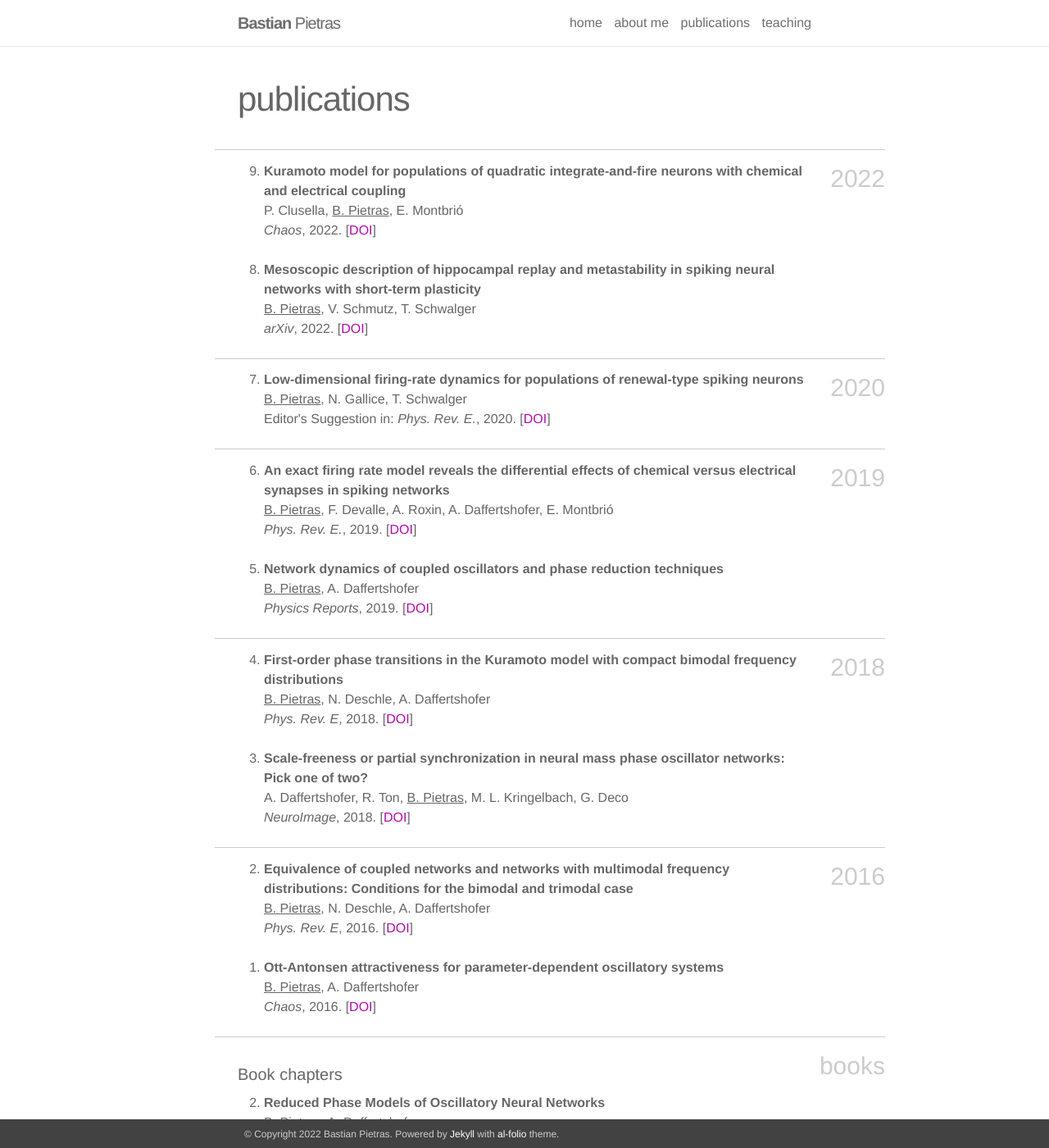
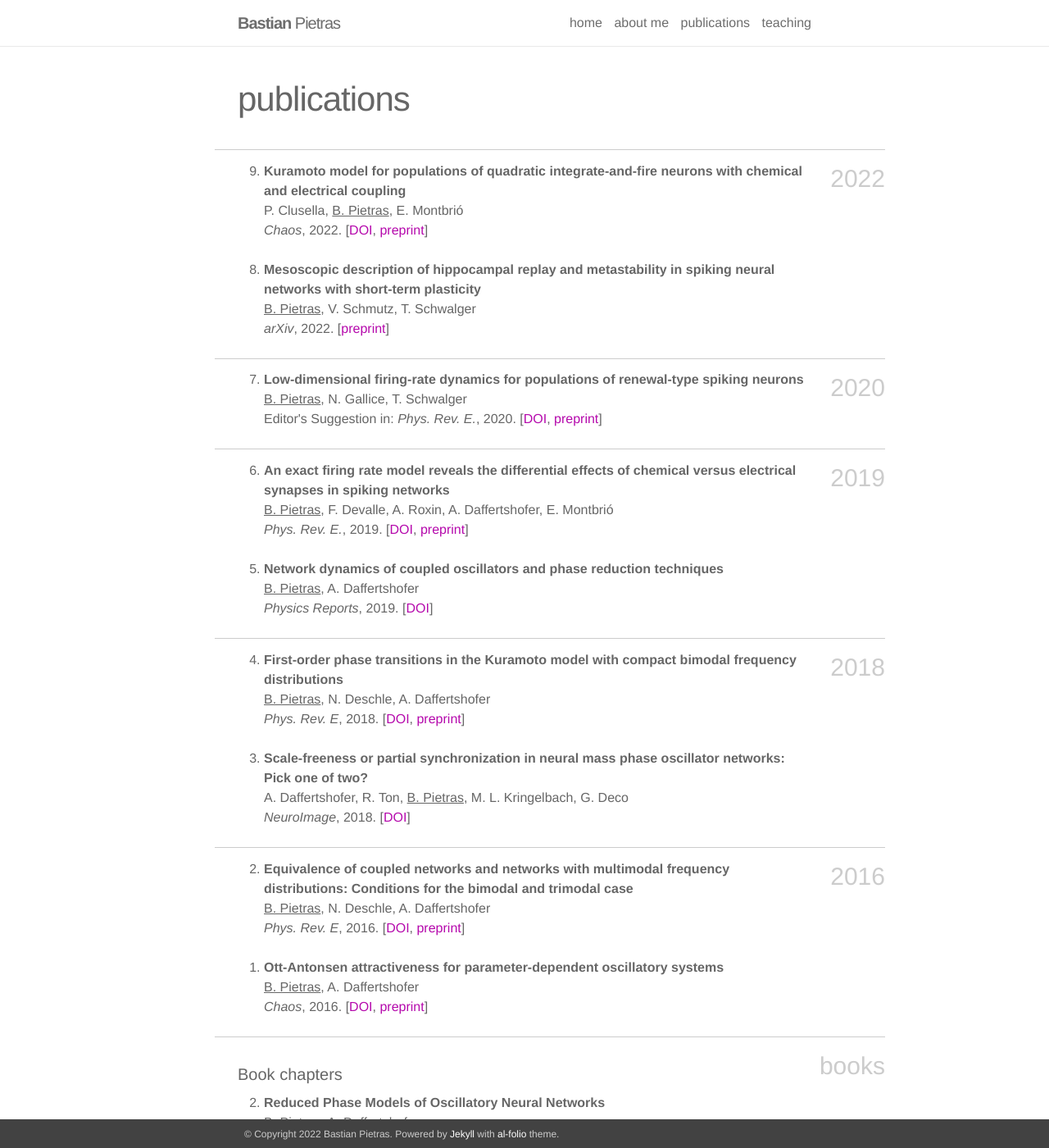
Before and after one commit to BastianPietras/bastianpietras.github.io, a Jekyll site: the page built from _pages/publications.md, in a window 1280 px wide and 1400 px high. Shown: the whole window at 82% size. Built offline with Jekyll 4.4.1, drawn with Linux system fonts in a browser that asks for light colours.

Commit message:
Update publications.md

```diff
--- a/_pages/publications.md
+++ b/_pages/publications.md
@@ -10,23 +10,23 @@
   <h3 class="year">2022</h3>
   <li> <strong>Kuramoto model for populations of quadratic integrate-and-fire neurons with chemical and electrical coupling</strong><br/>
       P. Clusella, <ins>B. Pietras</ins>, E. Montbri&oacute;<br/>
-      <em>Chaos</em>, 2022. [<a href="https://aip.scitation.org/doi/full/10.1063/5.0075285" target="_self">DOI</a>]</li><br/>
+      <em>Chaos</em>, 2022. [<a href="https://aip.scitation.org/doi/full/10.1063/5.0075285" target="_self">DOI</a>, <a href="https://arxiv.org/abs/2110.07665" target="_self">preprint</a>]</li><br/>
 
   <li> <strong>Mesoscopic description of hippocampal replay and metastability in spiking neural networks with short-term plasticity</strong><br/>
       <ins>B. Pietras</ins>, V. Schmutz, T. Schwalger<br/>
-      <em>arXiv</em>, 2022. [<a href="https://arxiv.org/abs/2204.01675" target="_self">DOI</a>]</li><br/>
+      <em>arXiv</em>, 2022. [<a href="https://arxiv.org/abs/2204.01675" target="_self">preprint</a>]</li><br/>
 
 
   <h3 class="year">2020</h3>
   <li> <strong>Low-dimensional firing-rate dynamics for populations of renewal-type spiking neurons</strong><br/>
       <ins>B. Pietras</ins>, N. Gallice, T. Schwalger<br/>
-      Editor's Suggestion in: <em>Phys. Rev. E.</em>, 2020. [<a href="https://journals.aps.org/pre/abstract/10.1103/PhysRevE.102.022407" target="_self">DOI</a>]</li><br/>
+      Editor's Suggestion in: <em>Phys. Rev. E.</em>, 2020. [<a href="https://journals.aps.org/pre/abstract/10.1103/PhysRevE.102.022407" target="_self">DOI</a>, <a href="https://arxiv.org/abs/2003.06038" target="_self">preprint</a>]</li><br/>
 
   <h3 class="year">2019</h3>
   <li> <strong>An exact firing rate model reveals the differential effects of chemical versus electrical synapses in
 spiking networks</strong><br/>
       <ins>B. Pietras</ins>, F. Devalle, A. Roxin, A. Daffertshofer, E. Montbri&oacute;<br/>
-      <em>Phys. Rev. E.</em>, 2019. [<a href="https://journals.aps.org/pre/abstract/10.1103/PhysRevE.100.042412" target="_self">DOI</a>]</li><br/>
+      <em>Phys. Rev. E.</em>, 2019. [<a href="https://journals.aps.org/pre/abstract/10.1103/PhysRevE.100.042412" target="_self">DOI</a>, <a href="https://arxiv.org/abs/1905.01917" target="_self">preprint</a>]</li><br/>
 
   <li> <strong>Network dynamics of coupled oscillators and phase reduction techniques</strong><br/>
       <ins>B. Pietras</ins>, A. Daffertshofer<br/>
@@ -35,7 +35,7 @@
   <h3 class="year">2018</h3>
   <li> <strong>First-order phase transitions in the Kuramoto model with compact bimodal frequency distributions</strong><br/>
       <ins>B. Pietras</ins>, N. Deschle, A. Daffertshofer<br/>
-      <em>Phys. Rev. E</em>, 2018. [<a href="https://journals.aps.org/pre/abstract/10.1103/PhysRevE.98.062219" target="_self">DOI</a>]</li><br/>
+      <em>Phys. Rev. E</em>, 2018. [<a href="https://journals.aps.org/pre/abstract/10.1103/PhysRevE.98.062219" target="_self">DOI</a>, <a href="https://arxiv.org/abs/1810.01673" target="_self">preprint</a>]</li><br/>
 
   <li> <strong>Scale-freeness or partial synchronization in neural mass phase oscillator networks: Pick one of two?</strong><br/>
       A. Daffertshofer, R. Ton, <ins>B. Pietras</ins>, M. L. Kringelbach, G. Deco<br/>
@@ -44,11 +44,11 @@
   <h3 class="year">2016</h3>
   <li><strong>Equivalence of coupled networks and networks with multimodal frequency distributions: Conditions for the bimodal and trimodal case</strong><br/>
       <ins>B. Pietras</ins>, N. Deschle, A. Daffertshofer<br/>
-      <em>Phys. Rev. E</em>, 2016. [<a href="https://journals.aps.org/pre/abstract/10.1103/PhysRevE.94.052211" target="_self">DOI</a>]</li><br/>
+      <em>Phys. Rev. E</em>, 2016. [<a href="https://journals.aps.org/pre/abstract/10.1103/PhysRevE.94.052211" target="_self">DOI</a>, <a href="https://arxiv.org/abs/1602.08368" target="_self">preprint</a>]</li><br/>
 
   <li> <strong>Ott-Antonsen attractiveness for parameter-dependent oscillatory systems</strong><br/>
       <ins>B. Pietras</ins>, A. Daffertshofer<br/>
-      <em>Chaos</em>, 2016. [<a href="https://aip.scitation.org/doi/10.1063/1.4963371" target="_self">DOI</a>]</li>
+      <em>Chaos</em>, 2016. [<a href="https://aip.scitation.org/doi/10.1063/1.4963371" target="_self">DOI</a>, <a href="https://arxiv.org/abs/1608.02723" target="_self">preprint</a>]</li>
 
   <br>
   <h3 class="year">books</h3>
```
